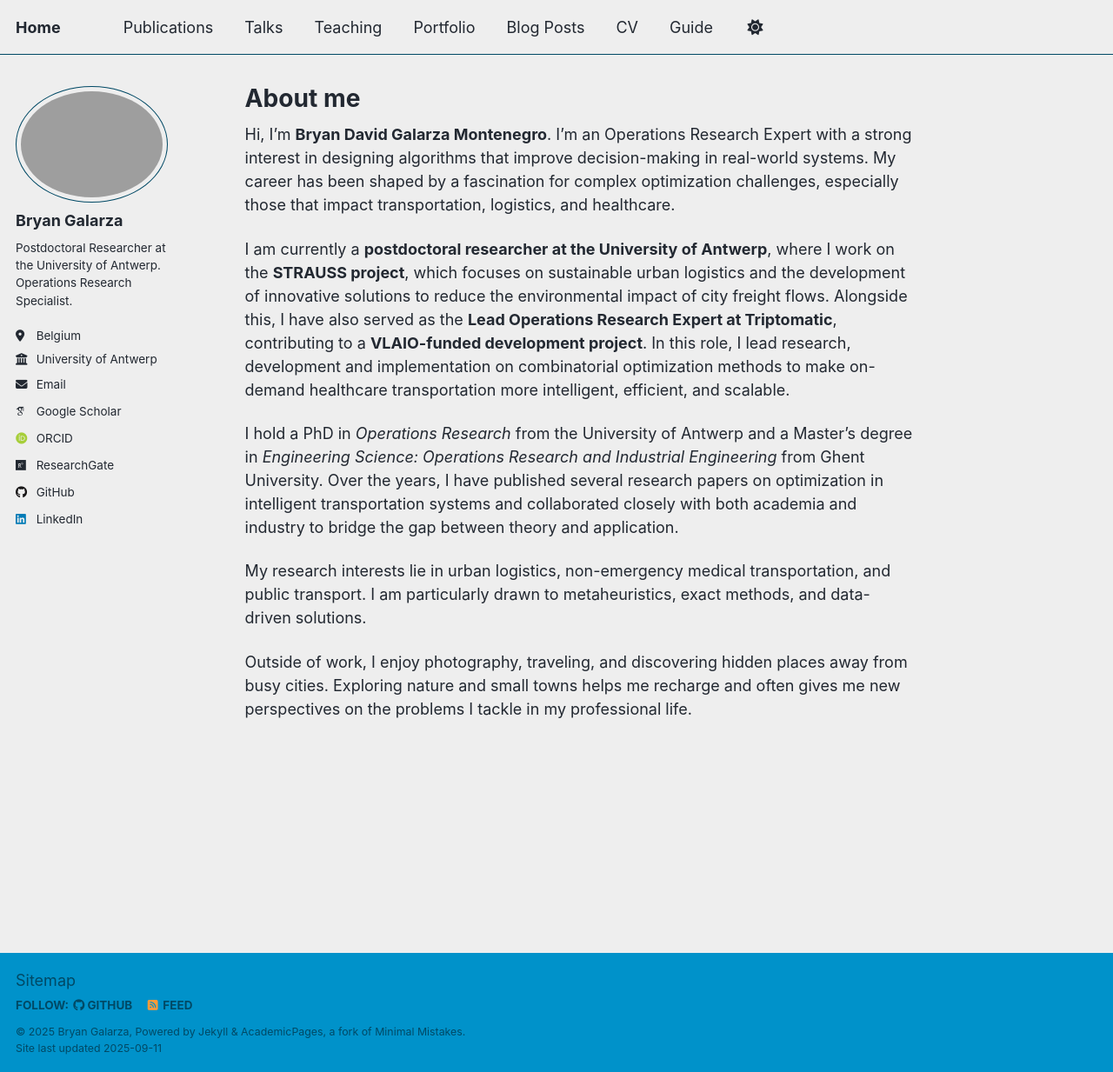
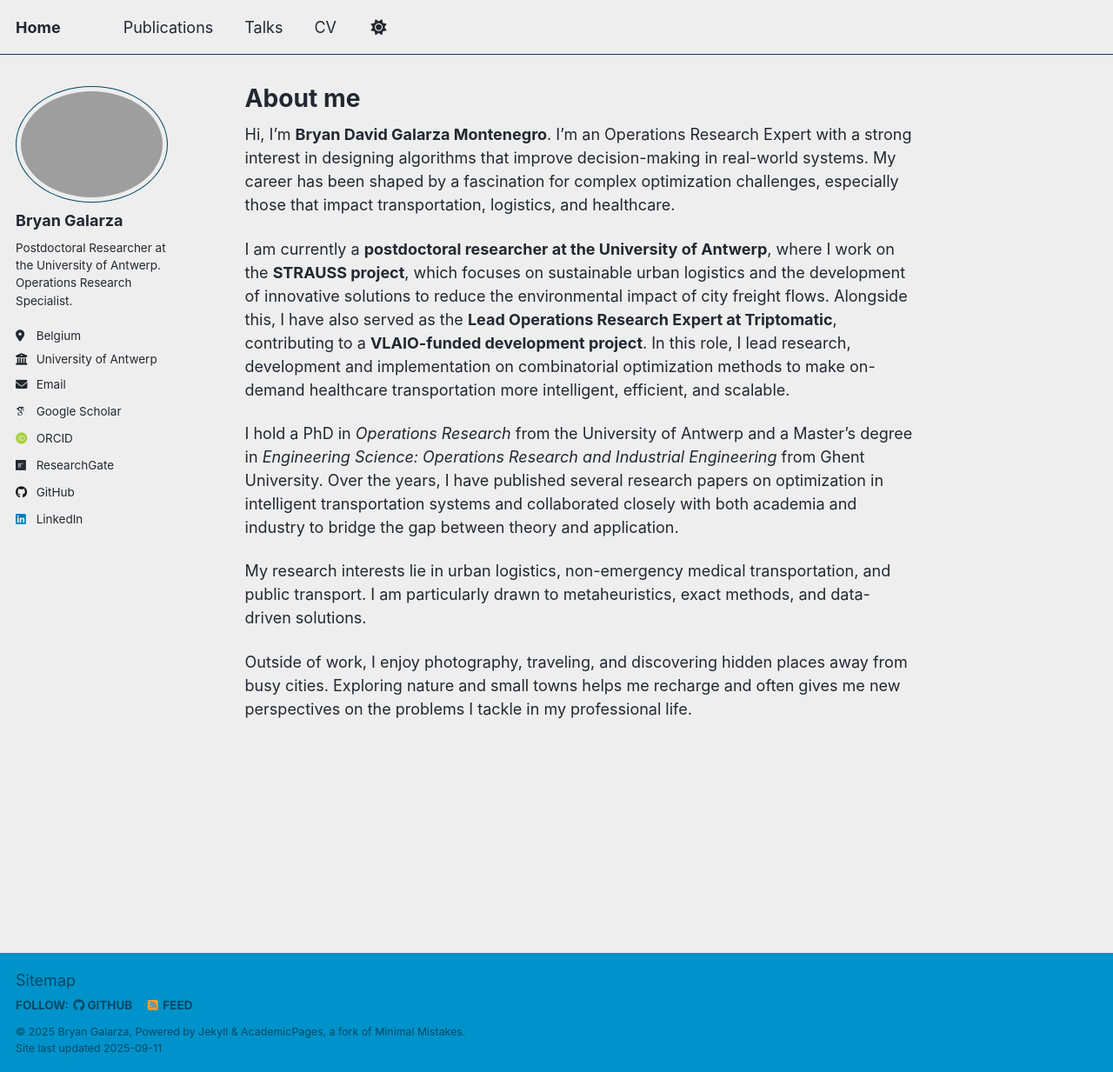
Before and after one commit to BryanG13/bryang13.github.io, a Jekyll site: the page built from _pages/about.md, in a window 1280 px wide and 1233 px high. Shown: the whole window at 87% size. Built offline with Jekyll 4.4.1, drawn with Linux system fonts in a browser that asks for light colours; some web fonts are replaced; a script that is not in the unit is left out.

Commit message:
cleaning

```diff
--- a/_data/navigation.yml
+++ b/_data/navigation.yml
@@ -14,20 +14,11 @@ main:
   - title: "Talks"
     url: /talks/
 
-  - title: "Teaching"
-    url: /teaching/
-
-  - title: "Portfolio"
-    url: /portfolio/
-
-  - title: "Blog Posts"
-    url: /year-archive/
+  #- title: "Teaching"
+  #  url: /teaching/
 
   - title: "CV"
     url: /cv/
 
   # - title: "CV"
   #   url: /cv-json/
-
-  - title: "Guide"
-    url: /markdown/
```
